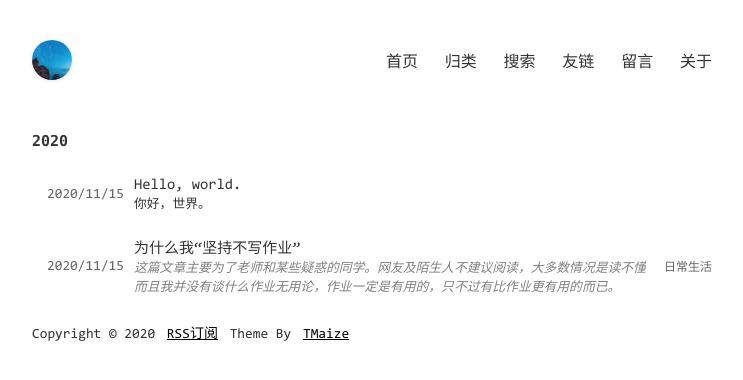
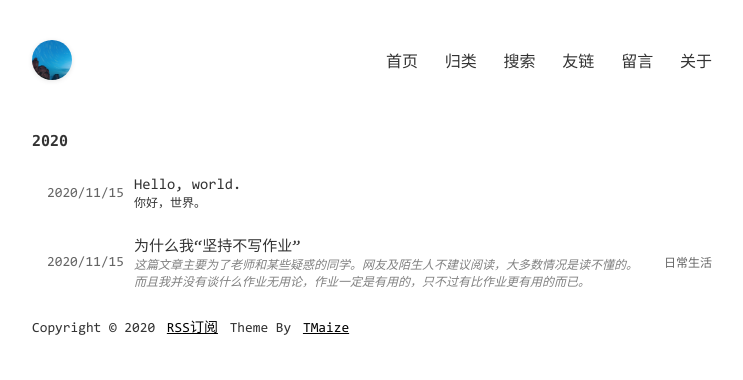
Before and after one commit to maxelblack/blog, a Jekyll site: the page built from index.html, in a window 1280 px wide. Shown: the top 380 px of the page, without its empty margins (268-1011 px from the left). Built offline with Jekyll 4.4.1, drawn with Linux system fonts in a browser that asks for light colours; comment, search, counter and statistics services are not loaded.

Commit message:
Update the website.

```diff
--- a/index.html
+++ b/index.html
@@ -16,7 +16,7 @@
           <span class="date">{{ post.date | date: "%Y/%m/%d" }}</span>
           <div class="title">
             <a href="{{ site.baseurl | append: post.url }}" class="hover-underline">{{ post.title }}</a>
-	    <div style="font-size:0.8em;">
+	    <div style="font-size:0.75em;">
 	    {{ post.excerpt }}
 	    </div>
           </div>
```
